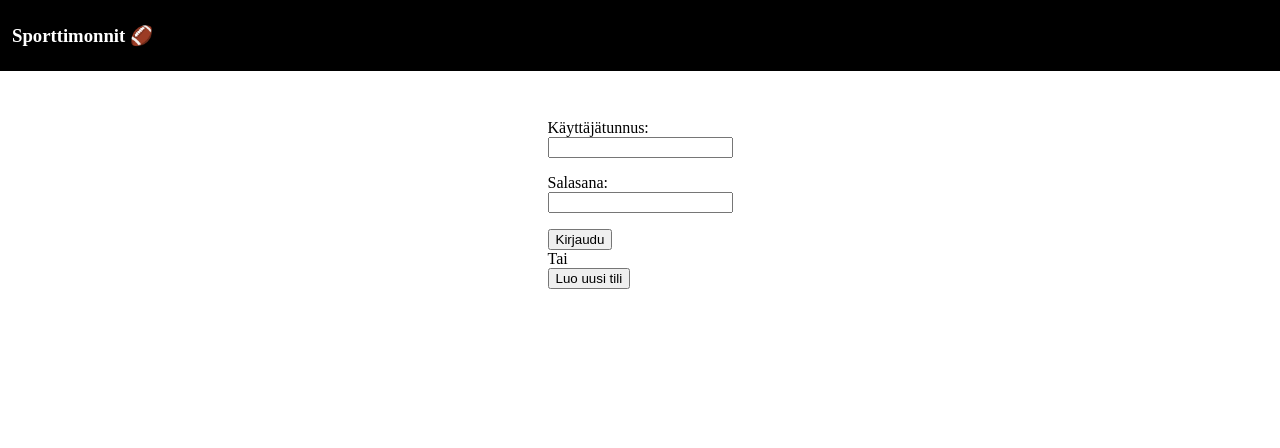
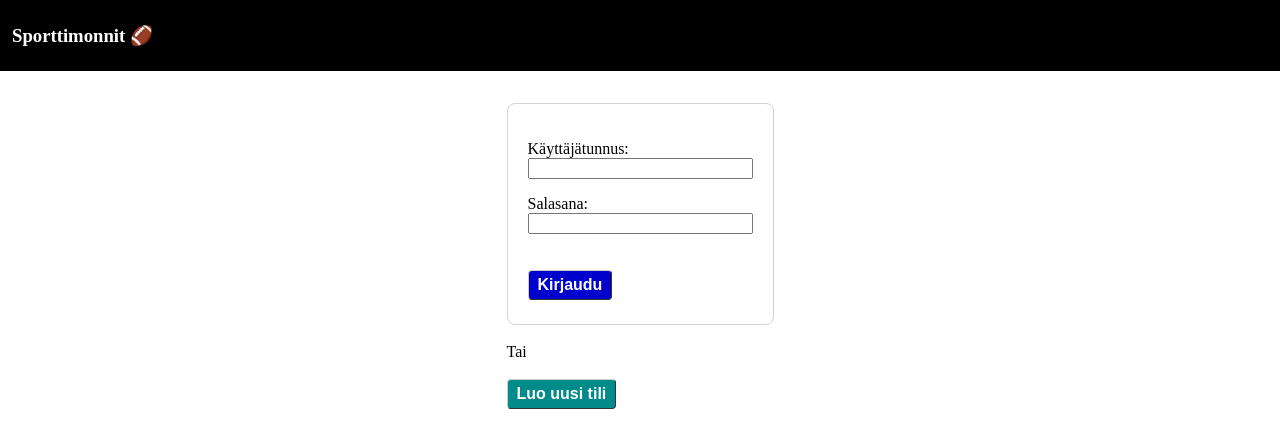
Before and after one commit to ileskaa/database-app-project, a Flask app: template templates/index.html in a window 1280 px wide. Shown: the top 448 px of the page. Run offline with Flask 3, Linux system fonts and the light colour scheme; the template is opened without the code that fills it, so the values that code supplies are empty.

Commit message:
Add styling to the login page

```diff
--- a/static/style.css
+++ b/static/style.css
@@ -133,7 +133,15 @@ header h3 {
   margin-left: 10px;
   margin-top: -10px;
   margin-right: auto;
-  background-color: blue;
+}
+
+.bg-blue {
+  background-color: mediumblue;
+  color: white;
+}
+
+.bg-green {
+  background-color: darkcyan;
   color: white;
 }
 
@@ -146,3 +154,9 @@ header h3 {
 .underline {
   text-decoration: underline;
 }
+
+.login-form {
+  border: 1px solid lightgray;
+  border-radius: 8px;
+  padding: 20px;
+}
--- a/templates/index.html
+++ b/templates/index.html
@@ -4,7 +4,7 @@
 {% block body %}
 {% if session.username %}
   {% if session.is_admin %}
-    <a href="/members" class="members-link button">Kerhon jäsenlista</a>
+    <a href="/members" class="members-link bg-blue button">Kerhon jäsenlista</a>
   {% endif %}
   <div class="page-content mb-20">
     Tervetuloa Sporttimonnien sivuille!
--- a/templates/index/login.html
+++ b/templates/index/login.html
@@ -1,21 +1,23 @@
 <div class="wrapper">
-<form action="/login" method="POST">
+<form action="/login" method="POST" class="login-form">
   <p>
     Käyttäjätunnus:<br>
-    <input type="text" name="username">
+    <input size="25" type="text" name="username">
   </p>
   <p>
     Salasana:<br>
-    <input type="password" name="password">
+    <input size="25" type="password" name="password">
   </p>
-  <input type="submit" value="Kirjaudu">
+  {% with error = get_flashed_messages()[0] %}
+    {% if error %}
+      <div class="error">{{ error }}</div>
+    {% endif %}
+  {% endwith %}
+  <input type="submit" value="Kirjaudu" class="button bg-blue mt-20">
 </form>
-{% with error = get_flashed_messages()[0] %}
-  {% if error %}
-    <div class="error">{{ error }}</div>
-  {% endif %}
-{% endwith %}
 
+<br>
 <div>Tai</div>
-<input type="button" value="Luo uusi tili" onclick="location.href = '/signup';">
+<br>
+<input type="button" value="Luo uusi tili" onclick="location.href = '/signup';" class="button bg-green">
 </div>
```
